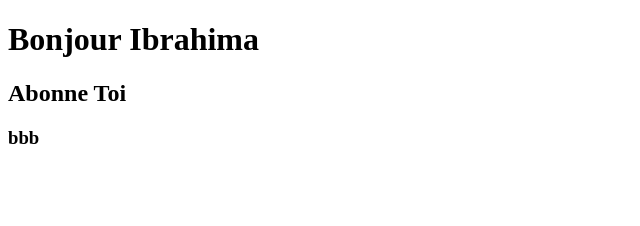
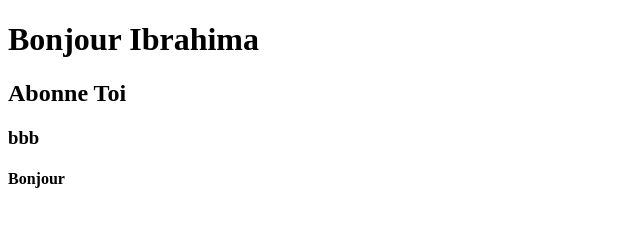
Before and after one commit to ibrahimatech04/Projet-Web, a plain HTML site: page index.html in a window 1280 px wide. Shown: the full height of the page, 0-640 px from the left. Drawn offline with Linux system fonts and the light colour scheme.

Commit message:
Ajout de Bonjour

```diff
--- a/index.html
+++ b/index.html
@@ -9,5 +9,6 @@
     <h1>Bonjour Ibrahima </h1>
     <h2>Abonne Toi</h2>
     <h3>bbb</h3>
+    <h4>Bonjour</h4>
 </body>
 </html>
```
